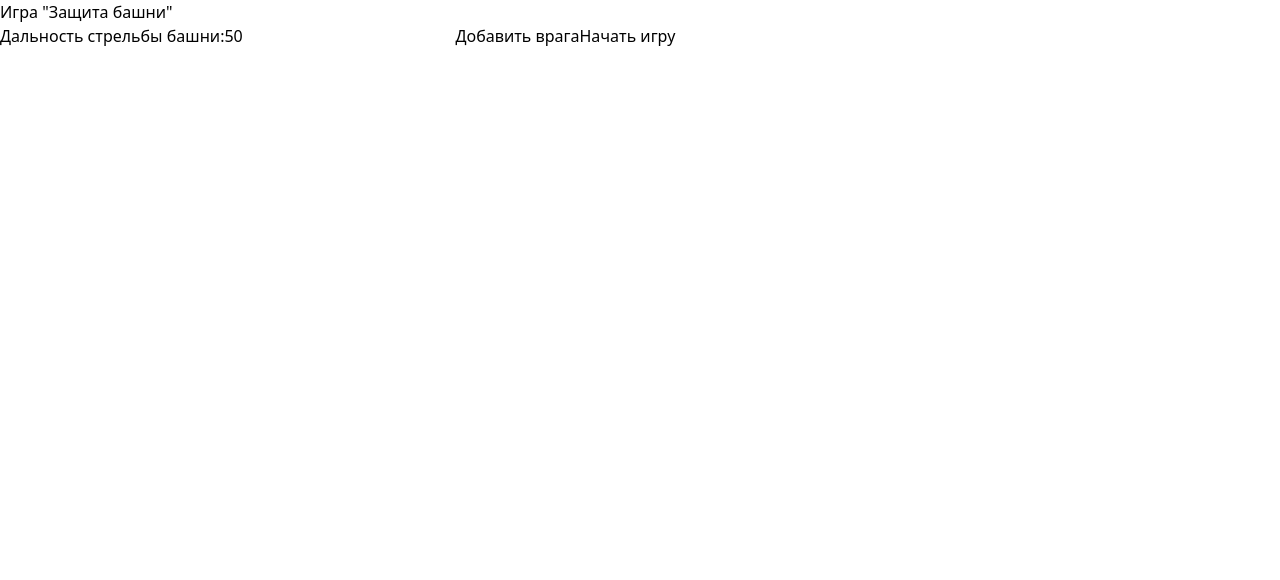
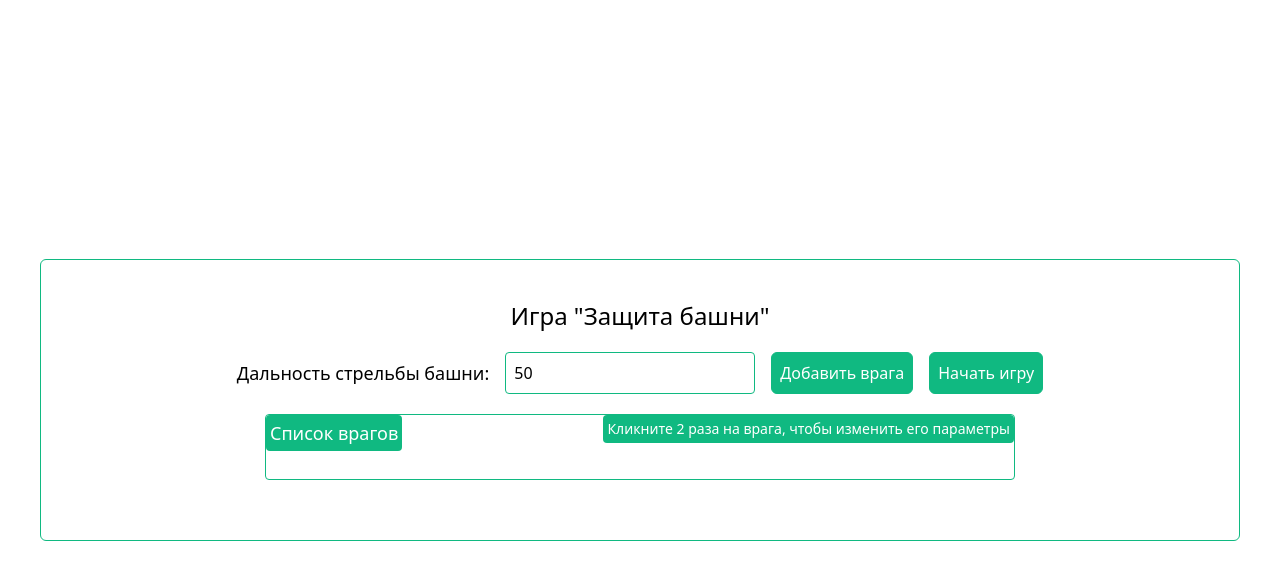
Before and after one commit to troanart/tower-defence, a React (Create React App) app: page / in a window 1280 px wide. Shown: the top 580 px of the page. Built offline with nearby package versions, Linux system fonts and the light colour scheme.

Commit message:
Добавил стили

```diff
--- a/package.json
+++ b/package.json
@@ -11,8 +11,6 @@
     "@types/react": "^18.2.66",
     "@types/react-dom": "^18.2.22",
     "@types/react-redux": "^7.1.33",
-    "autoprefixer": "^10.4.18",
-    "postcss": "^8.4.35",
     "react": "^18.2.0",
     "react-dom": "^18.2.0",
     "react-redux": "^9.1.0",
@@ -46,6 +44,8 @@
     ]
   },
   "devDependencies": {
+    "autoprefixer": "^10.4.18",
+    "postcss": "^8.4.35",
     "tailwindcss": "^3.4.1"
   }
 }
--- a/src/components/App/App.tsx
+++ b/src/components/App/App.tsx
@@ -148,60 +148,107 @@ const TowerDefenseGame: React.FC = () => {
   };
 
   return (
-    <div>
-      <h1>Игра "Защита башни"</h1>
-      <label>Дальность стрельбы башни:</label>
+    <div className="absolute top-1/2 left-1/2 transform -translate-x-1/2 -translate-y-1/2 border w-[1200px] border-emerald-500 px-12 rounded-md py-10">
+      <h1 className="text-2xl text-center mb-5 ">Игра "Защита башни"</h1>
+      <div className="mb-5 mx-auto flex items-center justify-center space-x-4">
+        <label className="text-lg">Дальность стрельбы башни:</label>
         <input
+          className="tex-xl w-[250px] p-2  border border-emerald-500 rounded outline-none  mx-2 hover:border-sky-600 focus:border-sky-600 transition-colors duration-300"
           type="number"
           value={towerRange}
           onChange={(e) => setTowerRange(parseInt(e.target.value))}
         />
+        <button
+          className="bg-emerald-500 text-white p-2 rounded-md border border-emerald-500 hover:bg-emerald-600 transition-colors duration-300"
+          onClick={handleAddEnemy}>
+          Добавить врага
+        </button>
+        <button
+          className="bg-emerald-500 text-white p-2 rounded-md border border-emerald-500 hover:bg-emerald-600 transition-colors duration-300"
+          onClick={startGame}>
+          Начать игру
+        </button>
+      </div>
+      <div className="border m-auto w-[750px] relative px-4 py-8 rounded border-emerald-500">
+        <h2 className="top-0 left-0 bg-emerald-500 rounded text-lg absolute text-white w-fit p-1">
+          Список врагов
+        </h2>
+
+        <p className="text-sm bg-emerald-500 rounded text-white p-1 absolute top-0 right-0">
+          Кликните 2 раза на врага, чтобы изменить его параметры
+        </p>
+
         {enemies.map((enemy, index) => (
           <div key={index}>
+            <div
+              className={`border m-2 rounded p-2 ${
+                editingIndex === index ? "animate-pulse" : ""
+              }`}>
               {editingIndex === index ? (
                 <>
-              <label>Имя врага:</label>
+                  <label className="text-lg m-4">Имя врага:</label>
                   <input
+                    className="tex-xl w-[120px] p-2  border border-emerald-500 rounded outline-none  mx-2 hover:border-sky-600 focus:border-sky-600 transition-colors duration-300"
                     type="text"
                     value={enemy.name}
                     onChange={(e) => handleInputChange(e, index, "name")}
                   />
-              <label>Начальное расстояние:</label>
+                  <label className="text-lg m-4">Начальное расстояние:</label>
                   <input
+                    className="tex-xl w-[120px] p-2  border border-emerald-500 rounded outline-none  mx-2 hover:border-sky-600 focus:border-sky-600 transition-colors duration-300"
                     type="number"
                     value={enemy.distance}
                     onChange={(e) => handleInputChange(e, index, "distance")}
                   />
-              <label>Скорость:</label>
+                  <label className="text-lg m-4">Скорость:</label>
                   <input
+                    className="tex-xl w-[120px] p-2  border border-emerald-500 rounded outline-none  mx-2 hover:border-sky-600 focus:border-sky-600 transition-colors duration-300"
                     type="number"
                     value={enemy.speed}
                     onChange={(e) => handleInputChange(e, index, "speed")}
                   />
-              <button onClick={() => handleSaveChanges(index)}>
+                  <button
+                    className="bg-emerald-500 text-white p-2 rounded-md border border-emerald-500 hover:bg-emerald-600 transition-colors duration-300"
+                    onClick={() => handleSaveChanges(index)}>
                     Сохранить
                   </button>
                 </>
               ) : (
                 <>
-              <span onDoubleClick={() => toggleEditMode(index)}>
+                  <span
+                    className="text-lg m-4"
+                    onDoubleClick={() => toggleEditMode(index)}>
                     Имя врага: {enemy.name}
                   </span>
-              <span onDoubleClick={() => toggleEditMode(index)}>
+                  <span
+                    className="text-lg m-4"
+                    onDoubleClick={() => toggleEditMode(index)}>
                     Начальное расстояние: {enemy.distance}
                   </span>
-              <span onDoubleClick={() => toggleEditMode(index)}>
+                  <span
+                    className="text-lg m-4"
+                    onDoubleClick={() => toggleEditMode(index)}>
                     Скорость: {enemy.speed}
                   </span>
                 </>
               )}
             </div>
+          </div>
         ))}
-      <button className="bg--500" onClick={handleAddEnemy}>
-        Добавить врага
-      </button>
-      <button onClick={startGame}>Начать игру</button>
-      {gameResult && <p>{gameResult}</p>}
+      </div>
+
+      <div className=" mt-5 text-2xl text-center">
+        {gameResult && (
+          <p
+            className={
+              gameResult.includes("ВЫИГРЫВАЕТ")
+                ? "text-emerald-500 font-bold"
+                : "text-red-500 font-bold"
+            }>
+            {gameResult}
+          </p>
+        )}
+      </div>
     </div>
   );
 };
```
Also changed, not shown: 1 other file (tests, documents, lock files or other folders). Lines whose indentation alone changed are shown as unchanged.
